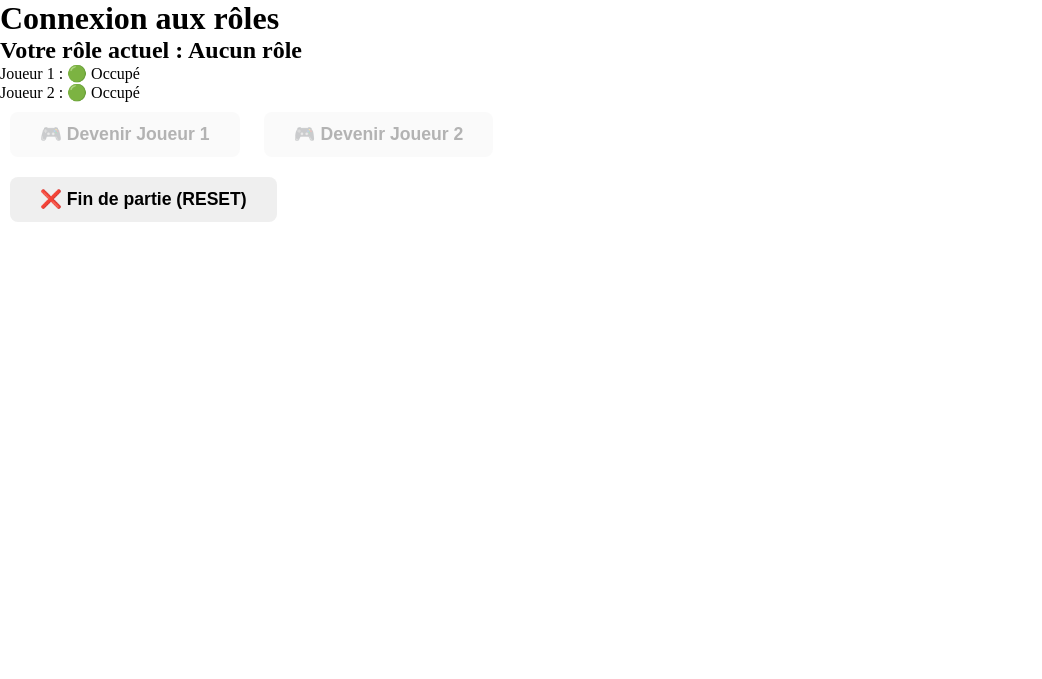
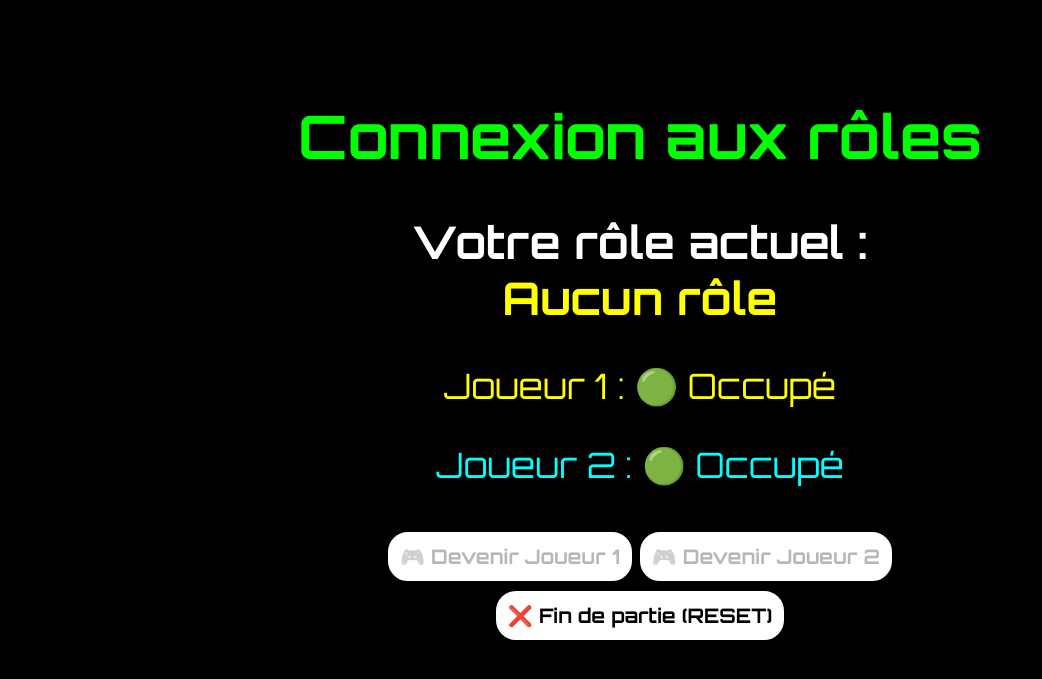
Before and after one commit to jeremyg89100/BatailleProjet, a PHP site: page / in a window 1280 px wide. Shown: the top 679 px of the page, without its empty margins (0-1042 px from the left). Run offline with PHP 8.4, Linux system fonts and the light colour scheme.

Commit message:
final version

```diff
--- a/etat_joueurs.json
+++ b/etat_joueurs.json
@@ -1 +1 @@
-{"j1":"1b77e7105649db138b3edb917642cfb4","j2":"e66d9be506c6bba56b97b12a228577c3","tour":1,"turn_count":1}
+{"j1":"1b77e7105649db138b3edb917642cfb4","j2":"e66d9be506c6bba56b97b12a228577c3","tour":2,"turn_count":18}
--- /dev/null
+++ b/lobby.css
@@ -0,0 +1,62 @@
+body {
+  background-color: black;
+  text-align: center;
+  padding-top: 50px;
+  font-size: 30px;
+  font-family: "Orbitron", sans-serif;
+  font-optical-sizing: auto;
+  color: white;
+}
+h1 {
+  color: green;
+  filter: brightness(2);
+}
+span {
+  text-decoration: none;
+  font-size: 45px;
+}
+.p1 {
+  color: yellow;
+  font-size: 35px;
+}
+.p2 {
+  color: cyan;
+  font-size: 35px;
+}
+button {
+  font-family: "Orbitron", sans-serif;
+  font-optical-sizing: auto;
+  padding: 10px;
+  margin-top: 10px;
+  font-size: 20px;
+  font-weight: bold;
+  border: 2px solid white;
+  border-radius: 20px;
+  background-color: white;
+}
+.button1:hover {
+  transition: 0.5s;
+  font-weight: bold;
+  border: 2px solid yellow;
+  border-radius: 20px;
+  background-color: yellow;
+}
+
+.button2:hover {
+  transition: 0.5s;
+  font-weight: bold;
+  border: 2px solid cyan;
+  border-radius: 20px;
+  background-color: cyan;
+  filter: brightness(1.5);
+}
+.reset {
+  border-radius: 20px;
+}
+.reset:hover {
+  transition: 0.5s;
+  font-weight: bold;
+  border: 2px solid rgb(2, 248, 2);
+  border-radius: 20px;
+  background-color: rgb(2, 248, 2);
+}
--- a/style.css
+++ b/style.css
@@ -16,14 +16,12 @@
   margin: 2rem 0;
 }
 
-/* chaque tableau */
 .grille-tir,
 .grille-placement {
-  flex: 1 1 420px; /* 420 px minimum, peuvent grandir */
+  flex: 1 1 420px;
   max-width: 100%;
 }
 
-/* boutons carrés */
 .buttonPlateau {
   width: 100%;
   aspect-ratio: 1 / 1;
@@ -47,7 +45,6 @@
   color: #fff;
 }
 
-/* Tables */
 table {
   border-collapse: collapse;
   margin: 0 auto;
@@ -66,7 +63,7 @@
   text-align: center;
 }
 
-/* Cellules d'en-tête */
+/* Entete */
 table th {
   padding: 15px;
   background: #34495e;
@@ -77,7 +74,7 @@
   height: 30px;
 }
 
-/* Cellules du tableau */
+/*  tableau */
 table td {
   padding: 0;
   width: 30px;
--- a/views/lobby.php
+++ b/views/lobby.php
@@ -1,30 +1,51 @@
-<!doctype html>
-<html lang="fr">
+<!DOCTYPE html>
+<html>
+
 <head>
     <meta charset="UTF-8">
+    <link rel="preconnect" href="https://fonts.googleapis.com">
+    <link rel="preconnect" href="https://fonts.gstatic.com" crossorigin>
+    <link href="https://fonts.googleapis.com/css2?family=Orbitron:wght@400..900&display=swap" rel="stylesheet">
     <title>Choix du rôle</title>
-    <link rel="stylesheet" href="style.css">
+    <link rel="stylesheet" href="lobby.css">
 </head>
+
 <body>
     <h1>Connexion aux rôles</h1>
-    <h2>Votre rôle actuel : <strong><?= htmlspecialchars($role) ?></strong></h2>
-
-    <p>Joueur 1 : <?= $etat['j1'] ? '🟢 Occupé' : '🔴 Libre' ?><br>
-       Joueur 2 : <?= $etat['j2'] ? '🟢 Occupé' : '🔴 Libre' ?></p>
+    <h2>Votre rôle actuel : <span><?php if ($etat["j1"] !== null): ?>
+            <span style="color: yellow;"><?php echo "<br> $role <br>"; ?></span>
+            <?php elseif($etat["j2"] !== null): ?>
+            <span style="color: cyan;"><?php echo "<br> $role </br>"; ?></span>
+            <?php else: ?>
+            <span style="background: linear-gradient(120deg, yellow 30%, cyan 70%);
+                        background-clip: text;
+                        color: transparent;">
+                <?php echo "<br> Aucun roles <br>"; ?></span>
+            <?php endif; ?>
+        </span>
+    </h2>
+    <p class="p1">
+        Joueur 1 : <?= $etat["j1"] ? "🟢 Occupé" : "🔴 Libre" ?><br>
+    </p>
+    <p class="p2">
+        Joueur 2 : <?= $etat["j2"] ? "🟢 Occupé" : "🔴 Libre" ?>
+    </p>
 
     <form method="post">
-        <button type="submit" name="joueur1" value="joueur1"
-            <?= ($etat['j1'] !== null || $etat['j2'] === session_id()) ? 'disabled' : '' ?>>
+        <button type="submit" name="joueur1" value="joueur1" class="button1"
+            <?= ($etat["j1"] !== null || $etat["j2"] === session_id()) ? "disabled" : "" ?>>
             🎮 Devenir Joueur 1
         </button>
-        <button type="submit" name="joueur2" value="joueur2"
-            <?= ($etat['j2'] !== null || $etat['j1'] === session_id()) ? 'disabled' : '' ?>>
+        <button type="submit" name="joueur2" value="joueur2" class="button2"
+            <?= ($etat["j2"] !== null || $etat["j1"] === session_id()) ? "disabled" : "" ?>>
             🎮 Devenir Joueur 2
         </button>
     </form>
-
     <form action="/bataille/scripts/reset_total.php" method="post">
-        <button type="submit" name="reset_total">❌ Fin de partie (RESET)</button>
+        <button type="submit" name="reset_total" class="reset">
+            ❌ Fin de partie (RESET)
+        </button>
     </form>
 </body>
+
 </html>
--- a/views/plateau.php
+++ b/views/plateau.php
@@ -111,7 +111,7 @@
             <div class="grilles-container">
                 <div class="grille-placement">
                     <table>
-                        <caption>Plateau joueur 1</caption>
+                        <caption>Coulez les bateaux adverses !!</caption>
                             <tr>
                                 <th></th>
                                 <?php for ($i = 1; $i <= 10; $i++): ?>
```
Also changed, not shown: views/choose_boat.php (+7 -2 lines).
